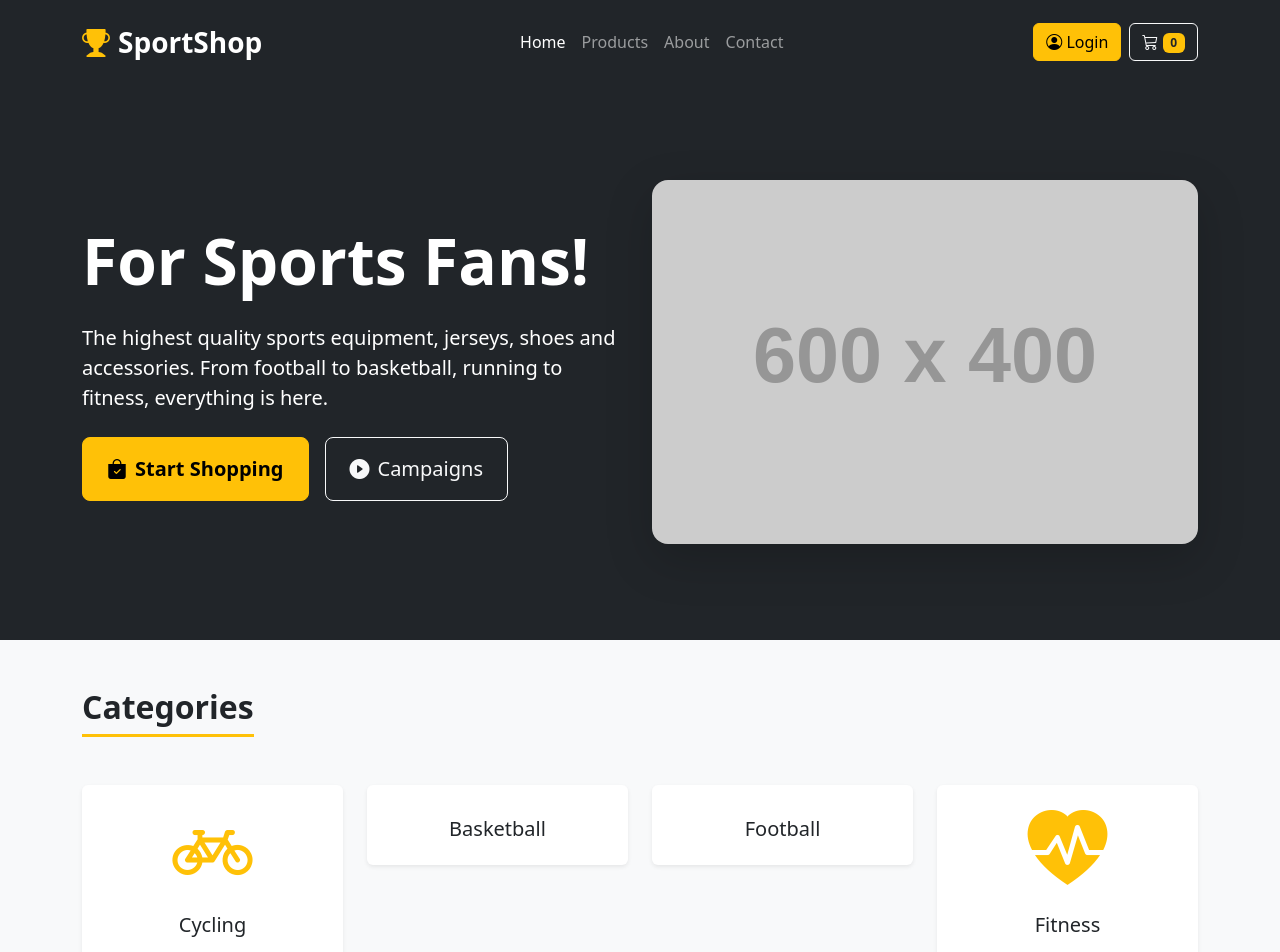
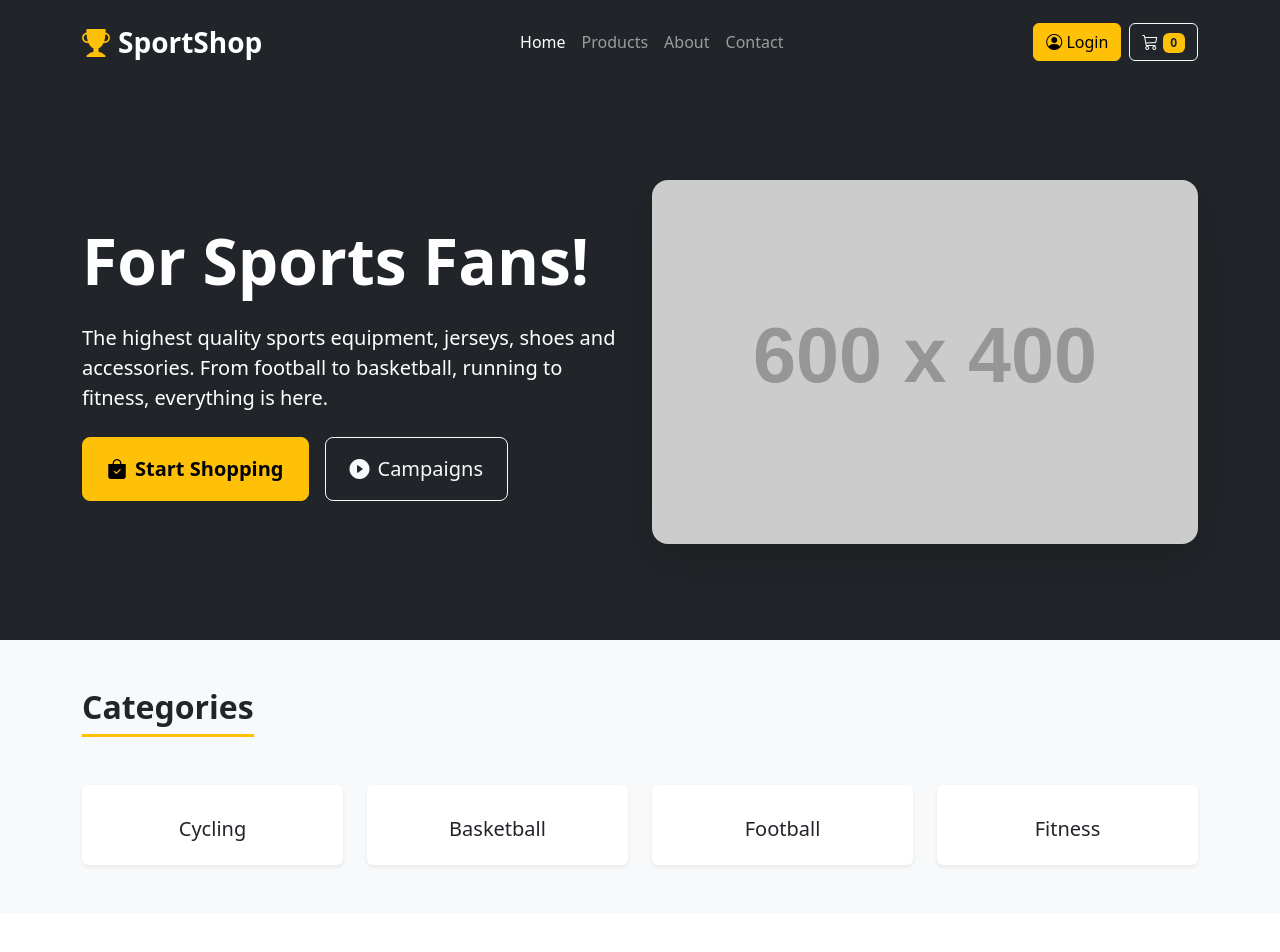
Before and after one commit to faikguler/Shop-for-Sports-fans, a React (Vite) app: page / in a window 1280 px wide. Shown: the top 952 px of the page. Built offline with nearby package versions, Linux system fonts and the light colour scheme.

Commit message:
delete icon , I will not use, missing

```diff
--- a/src/pages/Home.jsx
+++ b/src/pages/Home.jsx
@@ -40,25 +40,21 @@ const Home = () => {
           <div className="row g-4 text-center">
             <div className="col-md-3 col-6">
               <div className="card border-0 bg-white shadow-sm p-3">
-                <i className="bi bi-bicycle display-1 text-warning"></i>
                 <h5 className="mt-3">Cycling</h5>
               </div>
             </div>
             <div className="col-md-3 col-6">
               <div className="card border-0 bg-white shadow-sm p-3">
-                <i className="bi bi-basketball display-1 text-warning"></i>
                 <h5 className="mt-3">Basketball</h5>
               </div>
             </div>
             <div className="col-md-3 col-6">
               <div className="card border-0 bg-white shadow-sm p-3">
-                <i className="bi bi-football display-1 text-warning"></i>
                 <h5 className="mt-3">Football</h5>
               </div>
             </div>
             <div className="col-md-3 col-6">
               <div className="card border-0 bg-white shadow-sm p-3">
-                <i className="bi bi-heart-pulse-fill display-1 text-warning"></i>
                 <h5 className="mt-3">Fitness</h5>
               </div>
             </div>
```
